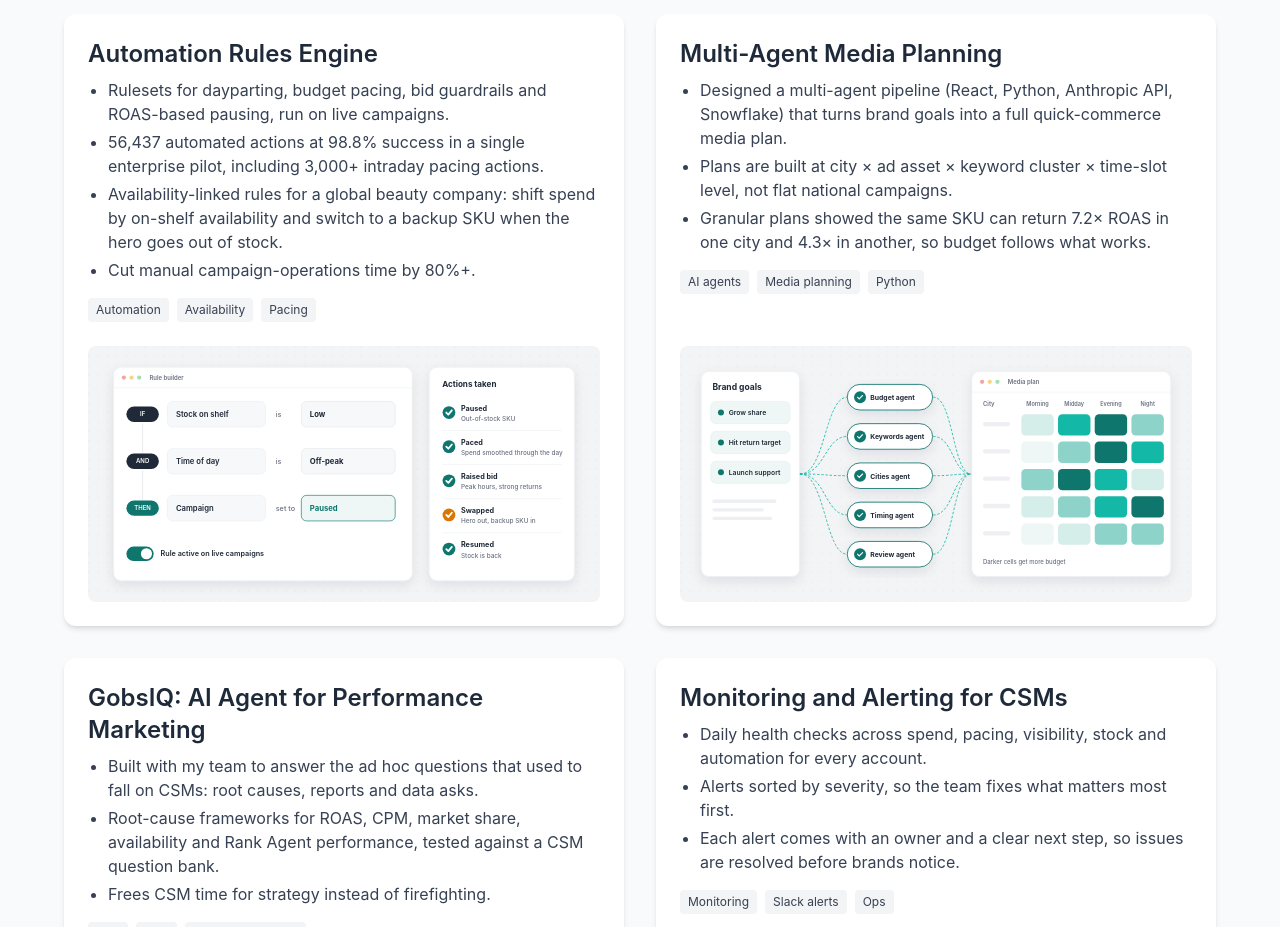
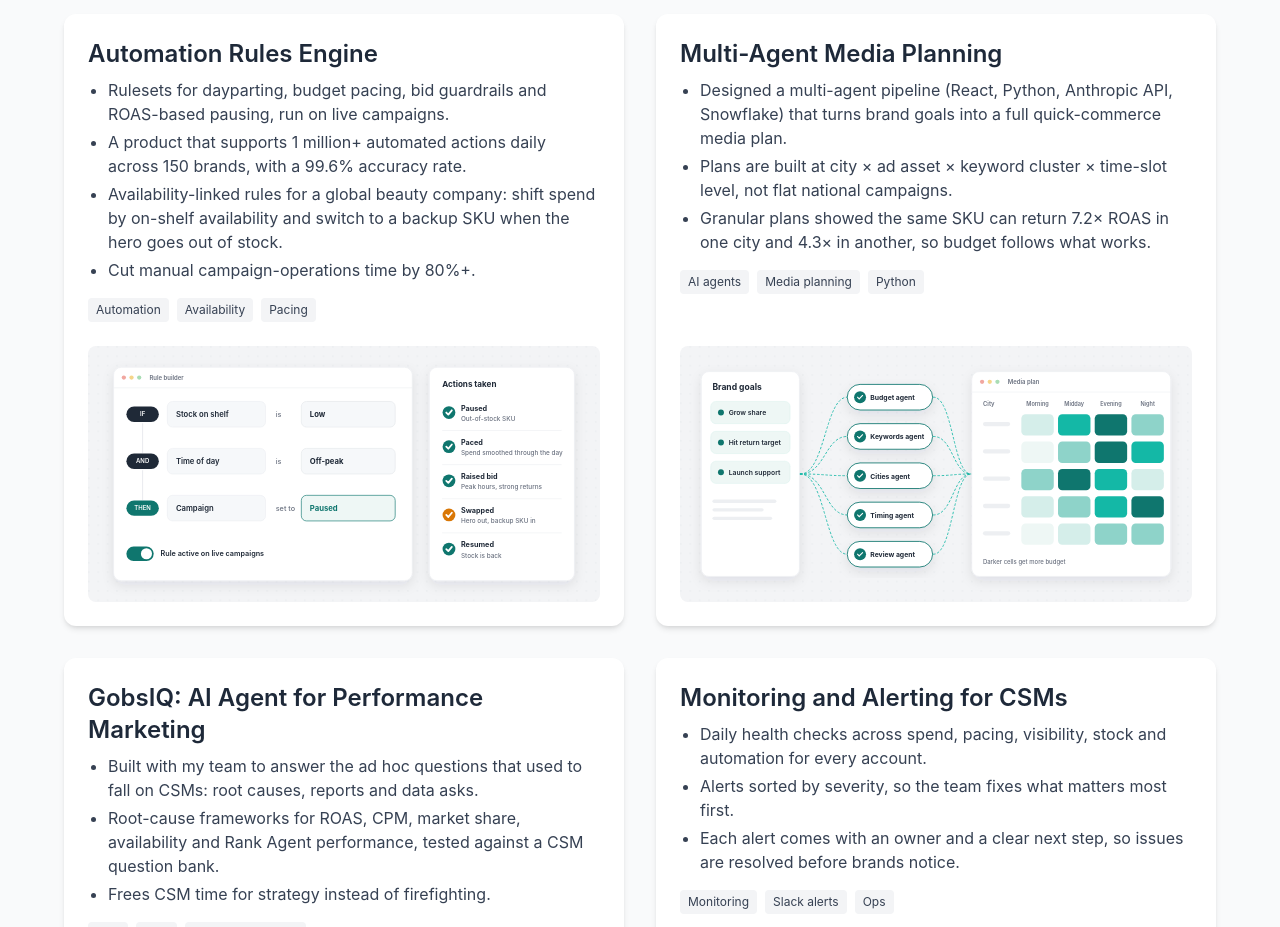
Before and after one commit to keshav72/keshav-verma, a Next.js app: page /portfolio in a window 1280 px wide. Shown: the part 1300-2227 px from the top of the page. Built offline with nearby package versions, Linux system fonts and the light colour scheme.

Commit message:
Update Automation Rules Engine scale stat

```diff
--- a/pages/portfolio.js
+++ b/pages/portfolio.js
@@ -34,7 +34,7 @@ const gobblecubeWork = [
     title: 'Automation Rules Engine',
     bullets: [
       'Rulesets for dayparting, budget pacing, bid guardrails and ROAS-based pausing, run on live campaigns.',
-      '56,437 automated actions at 98.8% success in a single enterprise pilot, including 3,000+ intraday pacing actions.',
+      'A product that supports 1 million+ automated actions daily across 150 brands, with a 99.6% accuracy rate.',
       'Availability-linked rules for a global beauty company: shift spend by on-shelf availability and switch to a backup SKU when the hero goes out of stock.',
       'Cut manual campaign-operations time by 80%+.',
     ],
```
